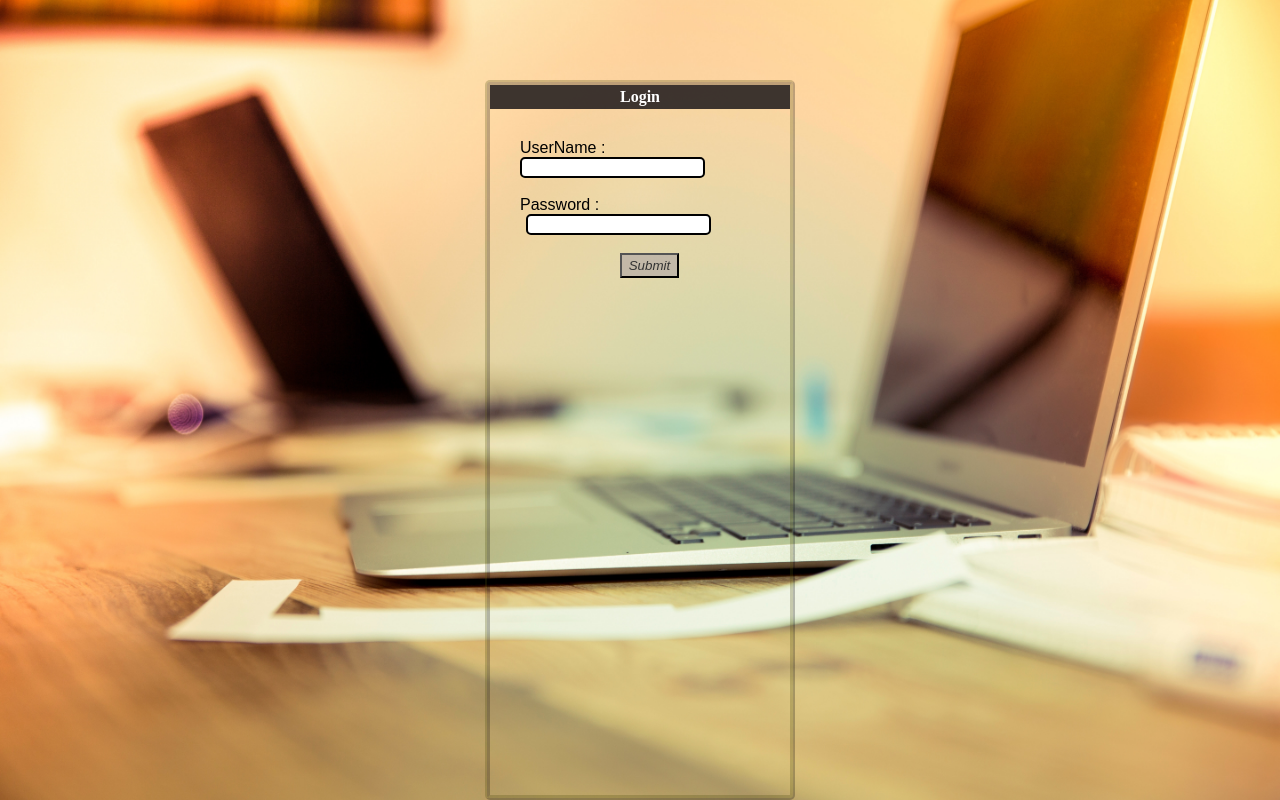
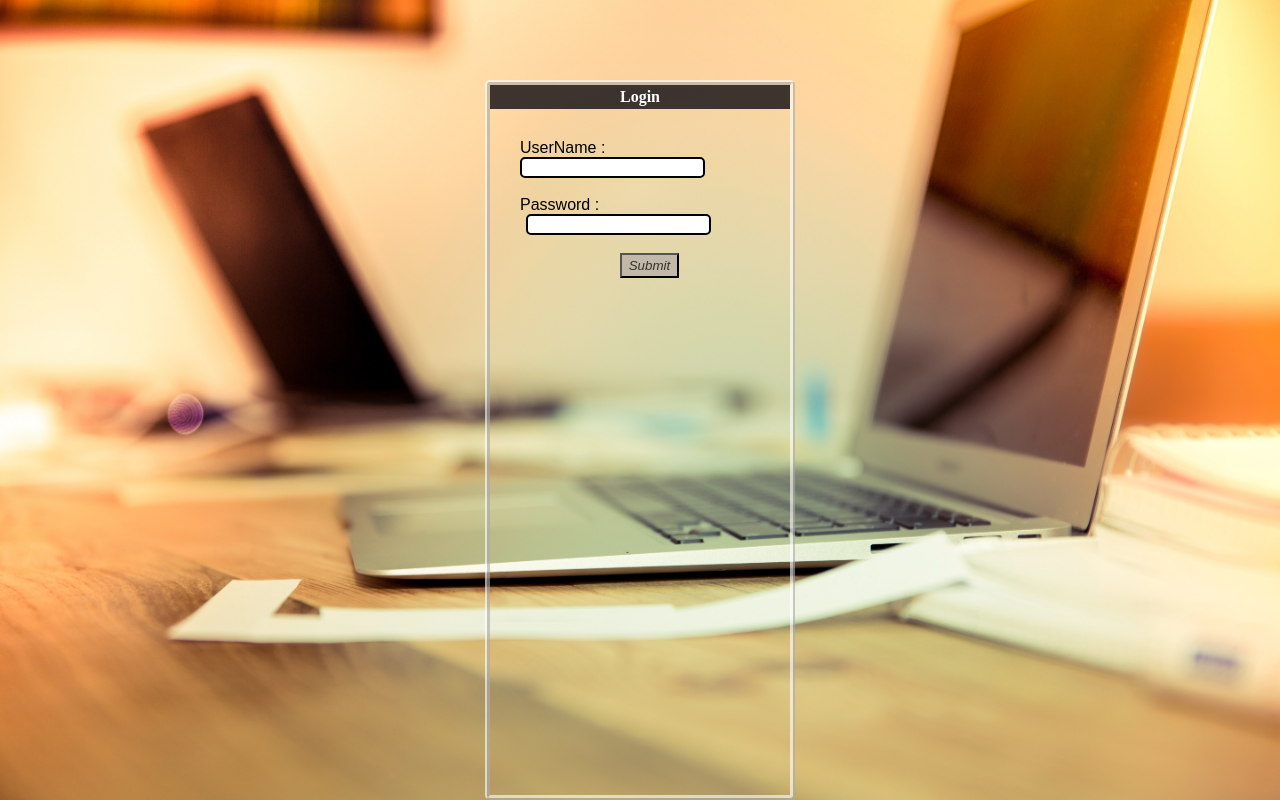
Before and after one commit to DarnoKzsip/phpzal, a PHP site: page /Login.php in a window 1280 px wide. Run offline with PHP 8.4, Linux system fonts and the light colour scheme.

Commit message:
Signed-off-by: Boldeusz <mnpower@poczta.onet.pl>

```diff
--- a/style.css
+++ b/style.css
@@ -2,7 +2,7 @@
 
 
     width: 300px;
-    border: 5px #4a490b40;
+    border: 5px #ffffff9c;
     border-radius: 5px;
     border-style: ridge;
     margin: auto;
```
